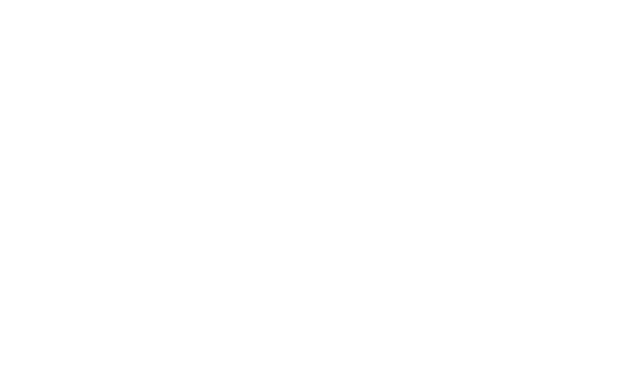
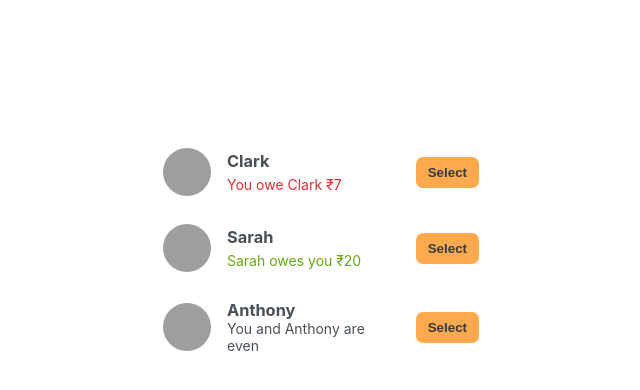
Before and after one commit to JuzerShakir/eat-n-split, a React (Create React App) app: page / in a window 1280 px wide. Shown: the top 390 px of the page, without its empty margins (79-719 px from the left). Built offline with nearby package versions, Linux system fonts and the light colour scheme; grey boxes are pictures that could not be loaded.

Commit message:
list all the friends

```diff
--- a/src/App.js
+++ b/src/App.js
@@ -22,5 +22,48 @@
 ];
 
 export default function App() {
-  console.log(initialFriends);
+  return (
+    <div className="app">
+      <div className="sidebar">
+        <FriendList />
+      </div>
+    </div>
+  );
 }
+
+function FriendList() {
+  const friends = initialFriends;
+
+  return (
+    <ul>
+      {friends.map((friend) => (
+        <Friend friend={friend} key={friend.id} />
+      ))}
+    </ul>
+  );
+}
+
+function Friend({ friend }) {
+  return (
+    <li>
+      <img src={friend.image} alt={friend.name} />
+      <h3>{friend.name}</h3>
+
+      {friend.balance < 0 && (
+        <p className="red">
+          You owe {friend.name} ₹{Math.abs(friend.balance)}
+        </p>
+      )}
+
+      {friend.balance > 0 && (
+        <p className="green">
+          {friend.name} owes you ₹{Math.abs(friend.balance)}
+        </p>
+      )}
+
+      {friend.balance === 0 && <p>You and {friend.name} are even</p>}
+
+      <button className="button">Select</button>
+    </li>
+  );
+}
```
